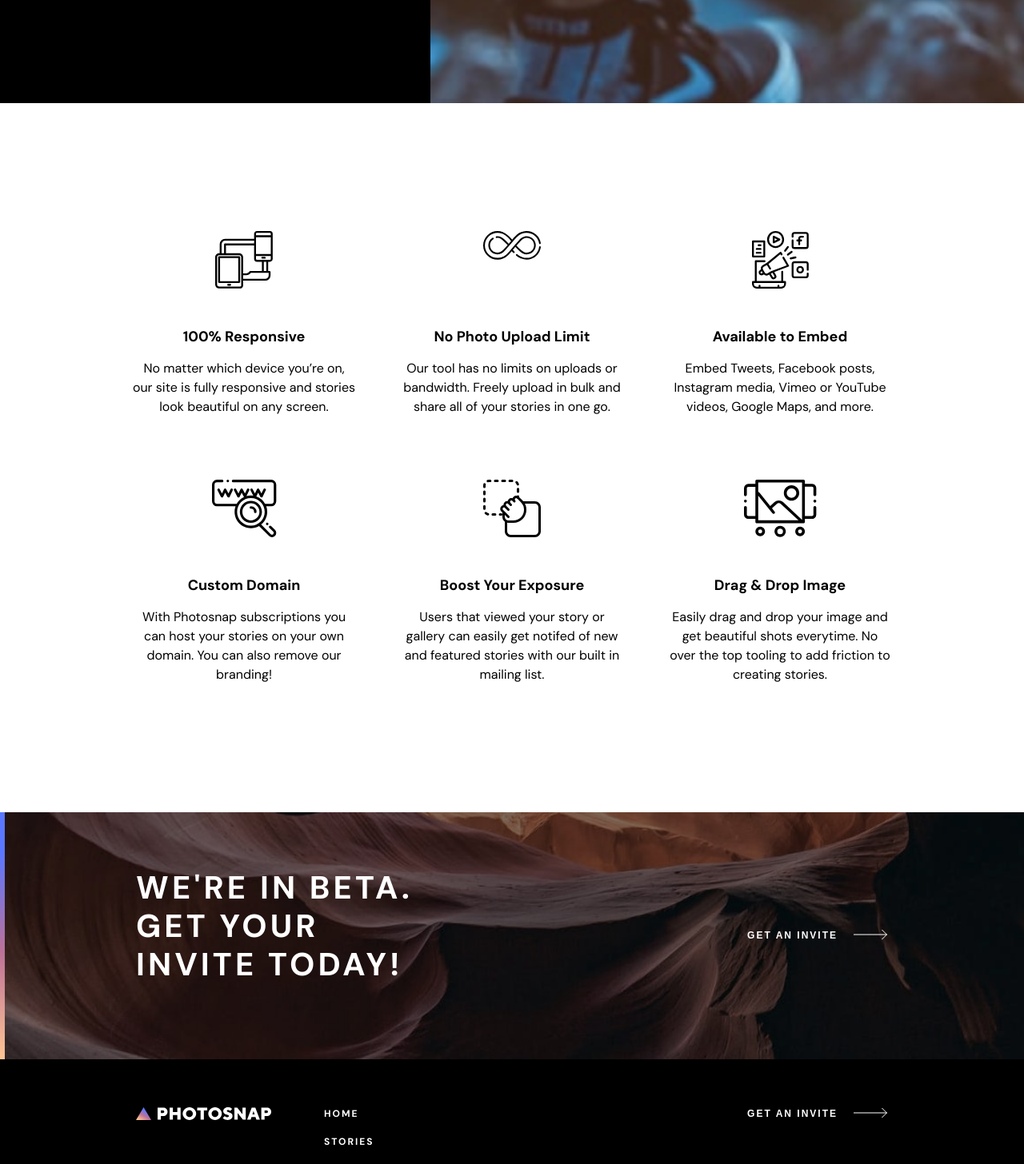
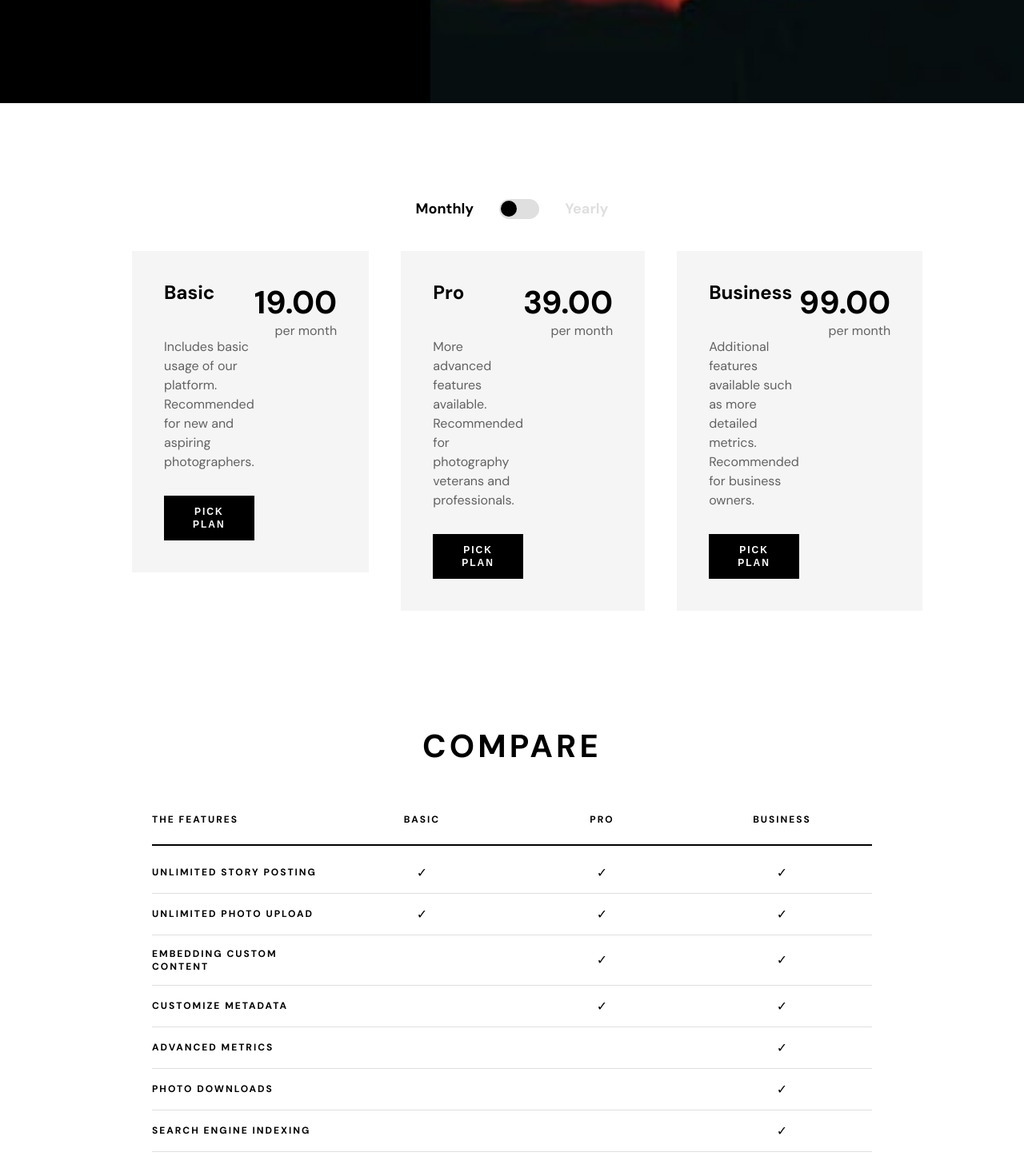
Before and after one commit to mbensa/photosnap, a React (Create React App) app: page / in a window 1280 px wide. Shown: the part 1329-2785 px from the top of the page at 80% size. Built offline with nearby package versions, Linux system fonts and the light colour scheme.

Commit message:
added pricing page

```diff
--- a/src/App.js
+++ b/src/App.js
@@ -2,11 +2,12 @@ import React from 'react';
 import './App.css';
 import Main from './pages/Main';
 import Features from './pages/Features';
+import Pricing from './pages/Pricing';
 
 export default function App() {
   return (
     <main className="mainContainer">
-      <Features />
+      <Pricing />
     </main>
   );
 }
--- a/src/components/CompareBox.js
+++ b/src/components/CompareBox.js
@@ -151,7 +151,7 @@ export default function CompareBox() {
     );
   } else {
     return (
-      <div className="compareBoxContainer">
+      <div>
         <Text type="h2" className="compareBoxTitle">
           COMPARE
         </Text>
--- a/src/components/ToggleSwitch.js
+++ b/src/components/ToggleSwitch.js
@@ -1,11 +1,9 @@
-import React, { useState } from 'react';
+import React from 'react';
 import './toggleSwitch.css';
 import Text from './Text';
 
-export default function ToggleSwitch() {
-  const [isToggled, setIsToggled] = useState(false);
-
-  const onToggle = () => setIsToggled(!isToggled);
+export default function ToggleSwitch(props) {
+  const { onToggle, isToggled } = props;
 
   return (
     <div className="toggleSwitchContainer">
@@ -22,5 +20,3 @@ export default function ToggleSwitch() {
     </div>
   );
 }
-
-//put state in parent container and then pass down isToggled and on Toggle as props
--- a/src/components/compareBox.css
+++ b/src/components/compareBox.css
@@ -1,10 +1,7 @@
 /********************************
 ******Compare Box Copmonent******
 ********************************/
-.compareBoxContainer {
-  max-width: 900px;
-  margin: 0 auto;
-}
+
 .compareLineMain {
   height: 2px;
   background-color: var(--black);
--- a/src/components/planBox.css
+++ b/src/components/planBox.css
@@ -125,4 +125,8 @@ input:checked + label > .planBoxLine {
   input:checked + label {
     transform: scale(1.1);
   }
+
+  .planBoxLabel {
+    height: 308px;
+  }
 }
--- a/src/components/toggleSwitch.css
+++ b/src/components/toggleSwitch.css
@@ -4,6 +4,8 @@
 
 .toggleSwitchContainer {
   display: flex;
+  margin-bottom: 40px;
+  justify-content: center;
 }
 
 .toggle-switch {
--- /dev/null
+++ b/src/pages/Pricing.js
@@ -0,0 +1,89 @@
+import React, { useState } from 'react';
+import Header from '../components/Header';
+import Footer from '../components/Footer';
+import Beta from '../components/Beta';
+import Section from '../components/Section';
+import PlanBox from '../components/PlanBox';
+import ToggleSwitch from '../components/ToggleSwitch';
+import CompareBox from '../components/CompareBox';
+import '../pages/pricing.css';
+
+export default function Pricing() {
+  const [active, setActive] = useState('');
+
+  const handleChange = (e) => {
+    console.log(e);
+
+    const { id } = e.target;
+
+    if (id !== active) {
+      setActive(id);
+    }
+  };
+
+  const [isToggled, setIsToggled] = useState(false);
+
+  const handleToggle = () => setIsToggled(!isToggled);
+
+  return (
+    <>
+      <Header />
+      <section>
+        <Section
+          infoFirst
+          darkBg
+          line
+          image="pricingHero"
+          alt="woman taking a photo with sunset behing"
+          title="PRICING"
+          message="Create a your stories, Photosnap is a platform for photographers and visual storytellers. It’s the simple way to create and share your photos."></Section>
+      </section>
+      <section className="planContainer">
+        <ToggleSwitch onToggle={handleToggle} isToggled={isToggled} />
+        <div className="planBoxOuterContainer">
+          <PlanBox
+            planBoxContainerClass="planBoxContainer"
+            heading="Basic"
+            text="Includes basic usage of our platform. Recommended for new and aspiring photographers."
+            pricing={isToggled ? '190.00' : '19.00'}
+            subtext="per month"
+            btnText="PICK PLAN"
+            inputName="radio1"
+            inputId="planBox1"
+            onChange={handleChange}
+            checked={active === 'planBox1'}
+          />
+          <PlanBox
+            planBoxContainerClass="planBoxContainer"
+            heading="Pro"
+            text="More advanced features available. Recommended for photography veterans and professionals."
+            pricing={isToggled ? '390.00' : '39.00'}
+            subtext="per month"
+            btnText="PICK PLAN"
+            inputName="radio1"
+            inputId="planBox2"
+            onChange={handleChange}
+            checked={active === 'planBox2'}
+          />
+          <PlanBox
+            planBoxContainerClass="planBoxContainer"
+            heading="Business"
+            text="Additional features available such as more detailed metrics. Recommended for business owners."
+            pricing={isToggled ? '990.00' : '99.00'}
+            subtext="per month"
+            btnText="PICK PLAN"
+            inputName="radio1"
+            inputId="planBox2"
+            onChange={handleChange}
+            checked={active === 'planBox2'}
+          />
+        </div>
+      </section>
+      <section className="compareBoxContainer">
+        <CompareBox />
+      </section>
+      <Beta />
+      <Footer />
+    </>
+  );
+}
--- /dev/null
+++ b/src/pages/pricing.css
@@ -0,0 +1,51 @@
+/********************************
+*********Pricing Page************
+********************************/
+.planBoxOuterContainer {
+  display: flex;
+  flex-direction: column;
+}
+
+.planContainer {
+  padding: 65px 30px;
+}
+
+.planBoxContainer {
+  margin-bottom: 25px;
+}
+
+.planBoxContainer:last-child {
+  margin-bottom: 0;
+}
+
+
+
+@media (min-width: 768px) {
+  .planContainer {
+    padding: 110px 40px;
+  }
+
+
+}
+
+@media (min-width: 1280px) {
+  .planContainer {
+    padding: 120px 165px;
+  }
+
+  .planBoxOuterContainer {
+    flex-direction: row;
+  }
+
+  .planBoxOuterContainer {
+    gap: 40px;
+  }
+  .compareBoxContainer {
+    max-width: 900px;
+    margin: 0 auto;
+  }
+  .compareBoxContainer {
+    max-width: 900px;
+    margin: 0 auto;
+  }
+}
```
